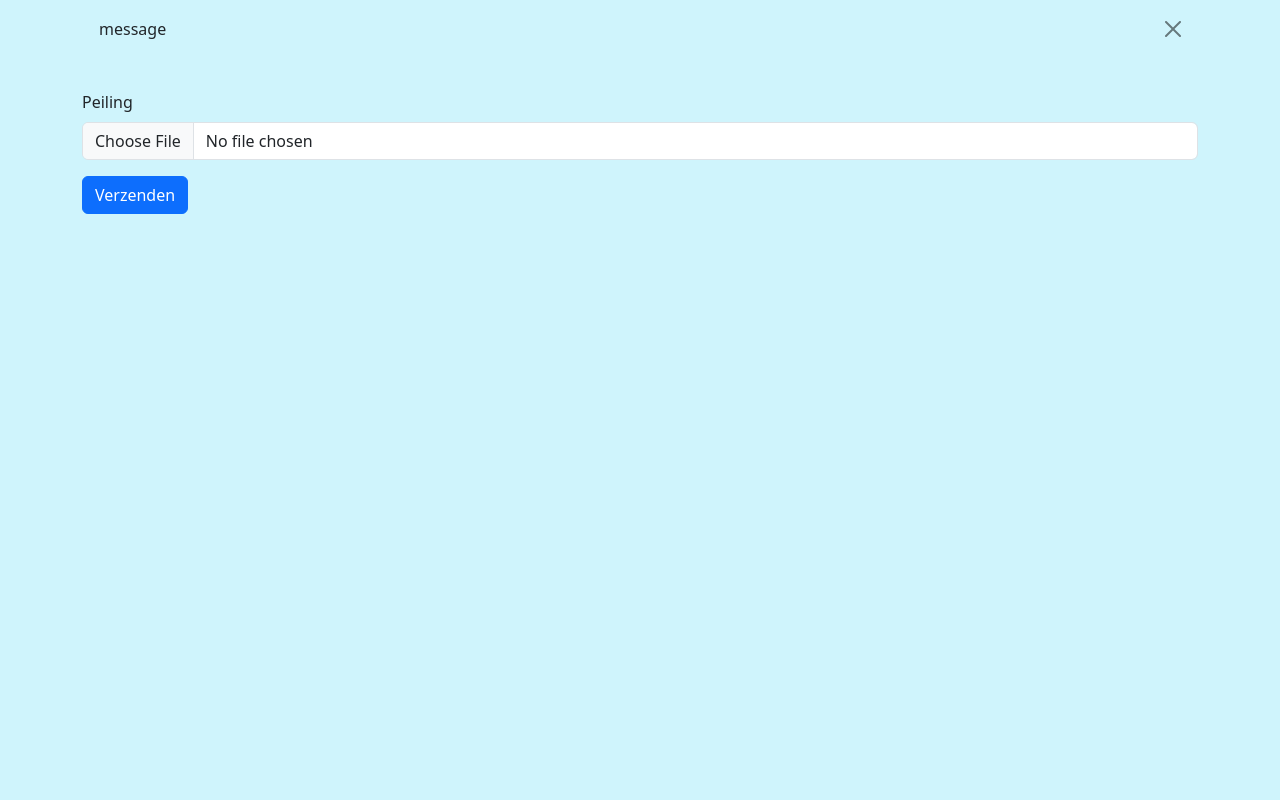
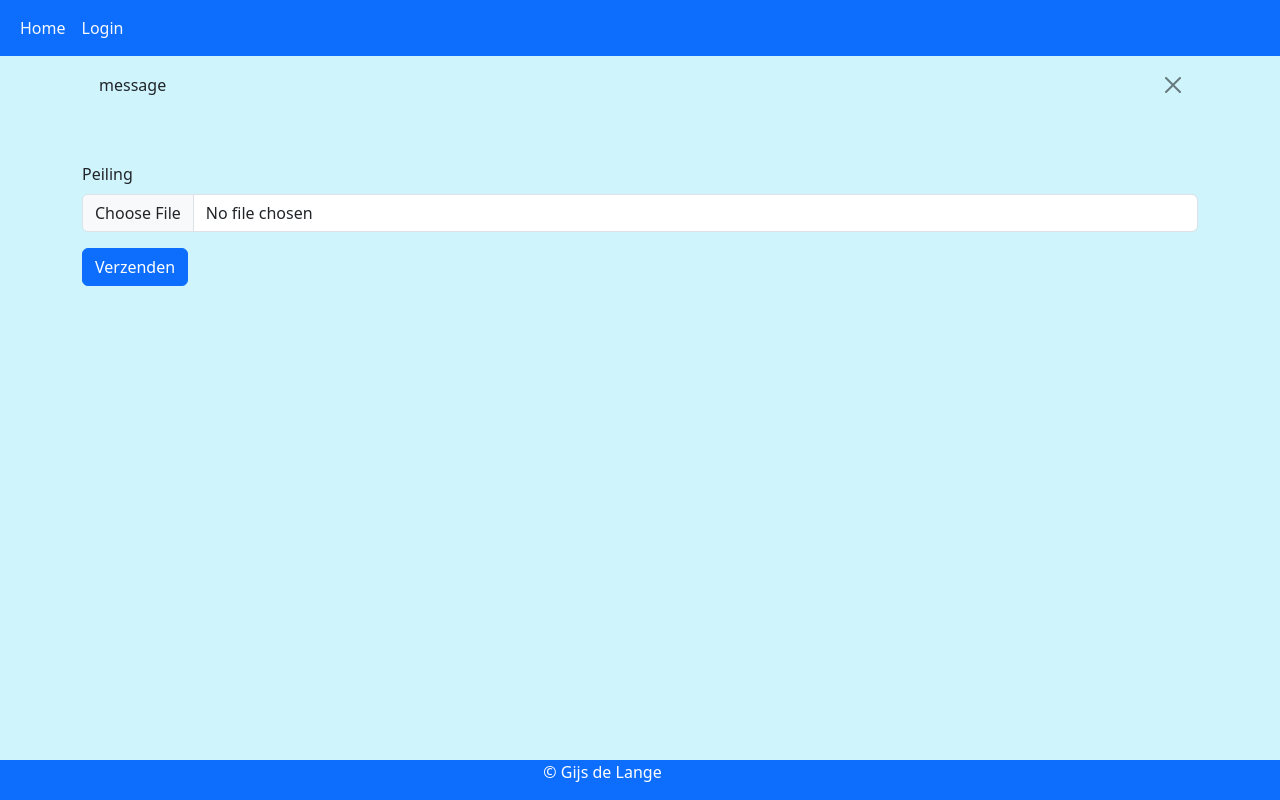
Before and after one commit to gijsdl/peilingen-php, a PHP site: page /add-poll.php in a window 1280 px wide. Run offline with PHP 8.4, Linux system fonts and the light colour scheme; some libraries are stand-ins or nearby versions.

Commit message:
added header and footer

```diff
--- a/public/js/main.js
+++ b/public/js/main.js
@@ -33,6 +33,7 @@ function showParties() {
     partiesField.removeChild(partiesField.firstChild);
     const wrapperRow = document.createElement('div');
     wrapperRow.classList.add('row');
+    wrapperRow.classList.add('justify-content-center');
     partiesField.appendChild(wrapperRow);
     wrapperRow.appendChild(polls[0].createPartyHTML());
     wrapperRow.appendChild(showPolls(wrapperRow));
@@ -105,6 +106,7 @@ function calculateAndShow() {
 
     const wrapperRow = document.createElement('div');
     wrapperRow.classList.add('row');
+    wrapperRow.classList.add('justify-content-center');
     resultField.appendChild(wrapperRow);
 
     polls.forEach((poll) => {
--- a/template/add-poll.php
+++ b/template/add-poll.php
@@ -3,7 +3,7 @@ include_once 'header.php';
 ?>
 
 
-<div class="row">
+<div class="row justify-content-center mt-3">
     <div class="col">
         <form class="needs-validation" novalidate method="post" enctype="multipart/form-data">
             <div class="mb-3">
--- a/template/footer.php
+++ b/template/footer.php
@@ -3,5 +3,12 @@
         integrity="sha384-YvpcrYf0tY3lHB60NNkmXc5s9fDVZLESaAA55NDzOxhy9GkcIdslK1eN7N6jIeHz"
         crossorigin="anonymous">
 </script>
+<footer>
+    <div class="row bg-primary justify-content-center fixed-bottom">
+        <div class="col-2">
+            <p class="text-white">&copy; Gijs de Lange</p>
+        </div>
+    </div>
+</footer>
 </body>
 </html>
--- a/template/header.php
+++ b/template/header.php
@@ -12,15 +12,35 @@
     <script src="js/message.js" defer></script>
 </head>
 <body class="bg-info-subtle">
-<div class="container">
+<nav class="navbar navbar-expand-lg bg-primary">
+    <div class="container-fluid">
+        <button class="navbar-toggler" type="button" data-bs-toggle="collapse" data-bs-target="#navbarNavAltMarkup"
+                aria-controls="navbarNavAltMarkup" aria-expanded="false" aria-label="Toggle navigation">
+            <span class="navbar-toggler-icon"></span>
+        </button>
+        <div class="collapse navbar-collapse" id="navbarNavAltMarkup">
+            <div class="navbar-nav">
+                <a class="nav-link text-light" href="/">Home</a>
+                <?php if (!isset($_SESSION['user'])): ?>
+                    <a class="nav-link text-light" href="/login">Login</a>
+                <?php else: ?>
+                    <a class="nav-link text-light" href="/new-poll">Peiling toevoegen</a>
+                    <a class="nav-link text-light" href="/make-user">Gebruiker aanmaken</a>
+                    <a class="nav-link text-light" href="/logout">Logout</a>
+                <?php endif; ?>
+            </div>
+        </div>
+    </div>
+</nav>
+<div class="container mb-5">
     <div class="row">
         <?php if (!empty($_SESSION['flash'])): ?>
-        <div class="col mb-3 message">
-            <div class="alert alert-<?= $_SESSION['flash']['class'] ?> alert-dismissible" role="alert">
-                <?= $_SESSION['flash']['message'] ?>
-                <button type="button" class="btn-close" data-bs-dismiss="alert" aria-label="Close"></button>
+            <div class="col mb-3 message">
+                <div class="alert alert-<?= $_SESSION['flash']['class'] ?> alert-dismissible" role="alert">
+                    <?= $_SESSION['flash']['message'] ?>
+                    <button type="button" class="btn-close" data-bs-dismiss="alert" aria-label="Close"></button>
+                </div>
             </div>
-        </div>
             <?php unset($_SESSION['flash']) ?>
         <?php endif; ?>
         <div class="col mb-3 message hidden">
--- a/template/home.php
+++ b/template/home.php
@@ -11,13 +11,13 @@ global $polls;
     </div>
 </div>
 
-<div class="row parties-wrapper hidden">
-    <div class="col-6">
+<div class="row parties-wrapper justify-content-center hidden">
+    <div class="col-4">
         <div class="parties">
 
         </div>
     </div>
-    <div class="col-6">
+    <div class="col-1">
         <button class="btn btn-primary calculate">Bereken</button>
     </div>
 </div>
--- a/template/login.php
+++ b/template/login.php
@@ -3,7 +3,7 @@ include_once 'header.php';
 ?>
 
 
-<div class="row justify-content-center">
+<div class="row justify-content-center mt-3">
     <div class="col-3">
         <form class="needs-validation" novalidate method="post" enctype="multipart/form-data">
             <div class="mb-3">
--- a/template/make-user.php
+++ b/template/make-user.php
@@ -3,7 +3,7 @@ include_once 'header.php';
 ?>
 
 
-<div class="row justify-content-center">
+<div class="row justify-content-center mt-3">
     <div class="col-3">
         <form class="needs-validation" novalidate method="post" enctype="multipart/form-data">
             <div class="mb-3">
```
